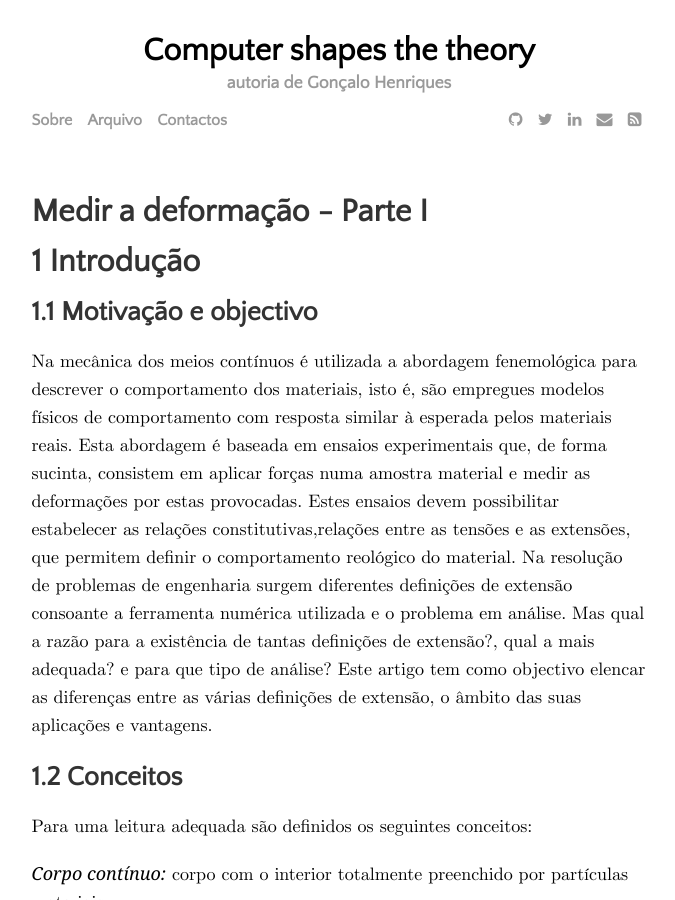
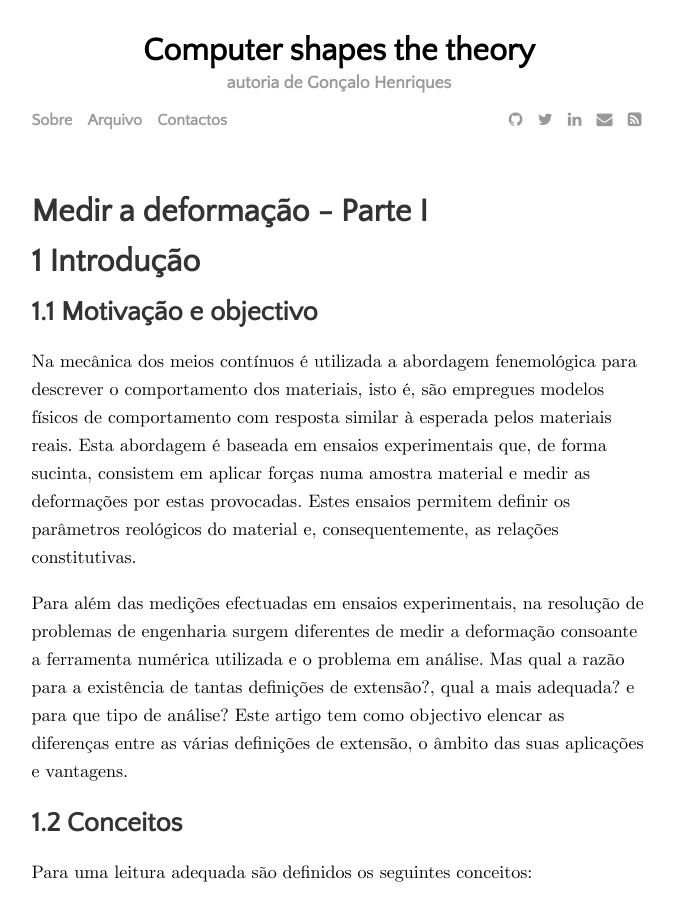
Before and after one commit to gonhen/gonhen.github.io, a Jekyll site: the page built from _posts/2019-10-11-deformation.md, in a window 1280 px wide and 900 px high. Shown: the whole window, without its empty margins (301-976 px from the left). Built offline with Jekyll 4.4.1, drawn with Linux system fonts in a browser that asks for light colours; some web fonts are replaced; formulas are drawn with MathJax 3.

Commit message:
alterção na introdução

```diff
--- a/_posts/2019-10-11-deformation.md
+++ b/_posts/2019-10-11-deformation.md
@@ -15,11 +15,12 @@ descrever o comportamento dos materiais, isto é, são empregues modelos físico
 de comportamento com resposta similar à esperada pelos materiais reais. Esta
 abordagem é baseada em ensaios experimentais que, de forma sucinta, consistem em
 aplicar forças numa amostra material e medir as deformações por estas
-provocadas. Estes ensaios devem possibilitar estabelecer as relações
-constitutivas,relações entre as tensões e as extensões, que permitem definir o
-comportamento reológico do material.
-Na resolução de problemas de engenharia surgem diferentes definições de
-extensão consoante a ferramenta numérica utilizada e o problema em análise. Mas
+provocadas. Estes ensaios permitem definir os parâmetros reológicos do material
+e, consequentemente, as relações constitutivas.
+
+Para além das medições efectuadas em ensaios experimentais, na resolução de
+problemas de engenharia surgem diferentes de medir a deformação consoante a
+ferramenta numérica utilizada e o problema em análise. Mas
 qual a razão para a existência de tantas definições de extensão?, qual a mais
 adequada? e para que tipo de análise?
 Este artigo tem como objectivo elencar as diferenças entre as várias definições
```
